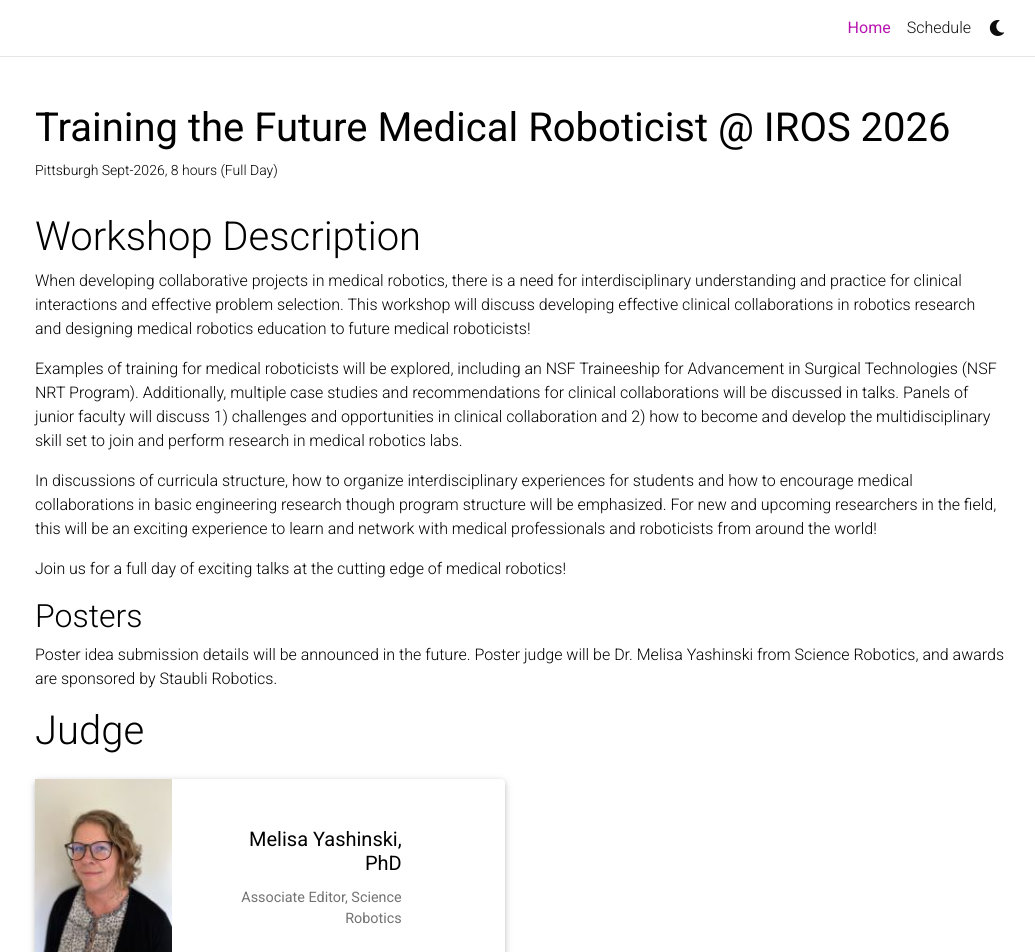
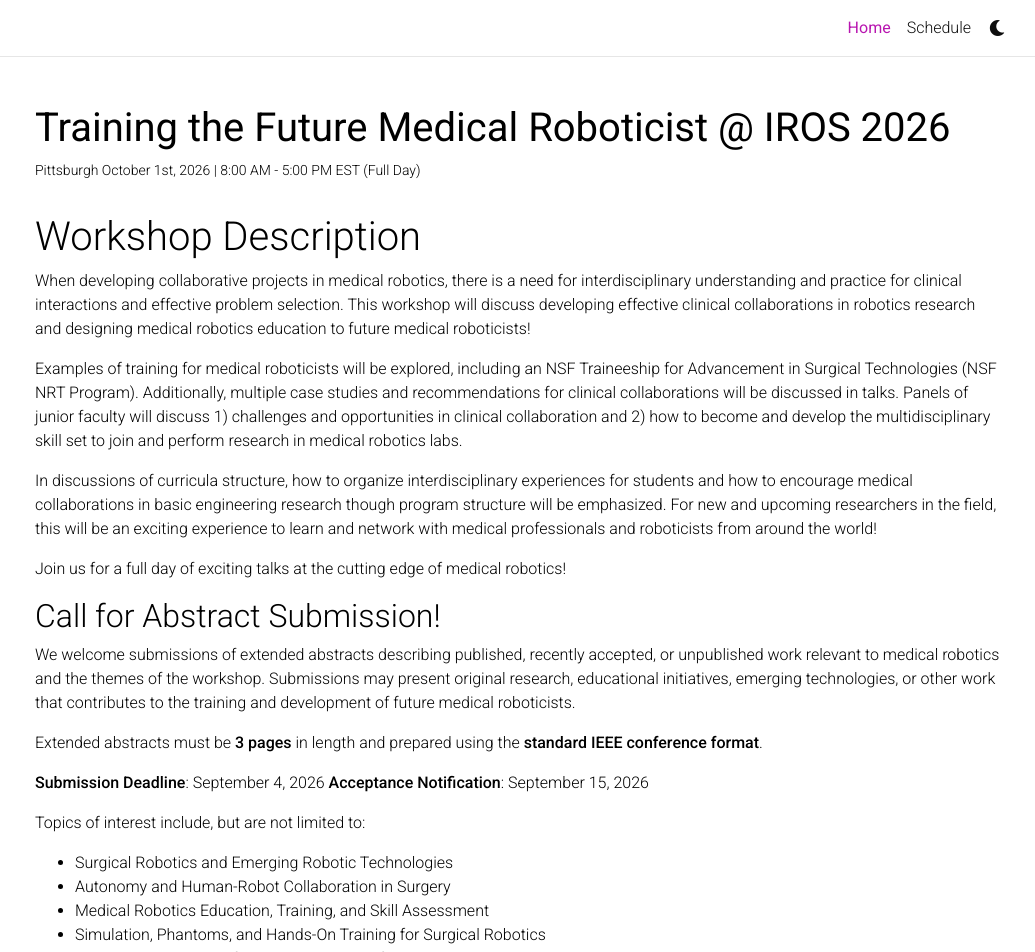
Before and after one commit to future-med-roboticist/future-med-roboticist.github.io, a Jekyll site: the page built from _pages/home.md, in a window 1280 px wide and 1400 px high. Shown: the top 952 px of the window, without its empty margins (120-1155 px from the left). Built offline with Jekyll 4.4.1, drawn with Linux system fonts in a browser that asks for light colours; full-size pictures stand in for the smaller copies a plugin makes; comment, search, counter and statistics services are not loaded; a style sheet for code colours, icons or effects is not loaded; some of the changed text lies outside the part shown.

Commit message:
Extended Abstract Submission Section Added

```diff
--- a/_pages/home.md
+++ b/_pages/home.md
@@ -5,7 +5,7 @@ home_title: <b>Training the Future Medical Roboticist @ IROS 2026</b>
 subtitle:
 nav_title: Home
 permalink: /
-description: Pittsburgh Sept-2026, 8 hours (Full Day)
+description: Pittsburgh October 1st, 2026 | 8:00 AM - 5:00 PM EST (Full Day)
 ---
 
 # Workshop Description
@@ -18,8 +18,24 @@ In discussions of curricula structure, how to organize interdisciplinary experie
 
 Join us for a full day of exciting talks at the cutting edge of medical robotics!
 
-## Posters
-Poster idea submission details will be announced in the future. Poster judge will be Dr. Melisa Yashinski from Science Robotics, and awards are sponsored by Staubli Robotics.
+## Call for Abstract Submission!
+We welcome submissions of extended abstracts describing published, recently accepted, or unpublished work relevant to medical robotics and the themes of the workshop. Submissions may present original research, educational initiatives, emerging technologies, or other work that contributes to the training and development of future medical roboticists.
+
+Extended abstracts must be **3 pages** in length and prepared using the **standard IEEE conference format**.
+
+**Submission Deadline**: September 4, 2026
+**Acceptance Notification**: September 15, 2026
+
+Topics of interest include, but are not limited to:
+
+- Surgical Robotics and Emerging Robotic Technologies
+- Autonomy and Human-Robot Collaboration in Surgery
+- Medical Robotics Education, Training, and Skill Assessment
+- Simulation, Phantoms, and Hands-On Training for Surgical Robotics
+- Clinical Translation, Safety, and the Future of Surgical Robotics
+
+Accepted abstracts will be presented as poster presentations during the workshop.
+Submission Link: Coming Soon!
 
 # Judge
 <div class="row row-cols-2 projects pt-3 pb-3">
```
